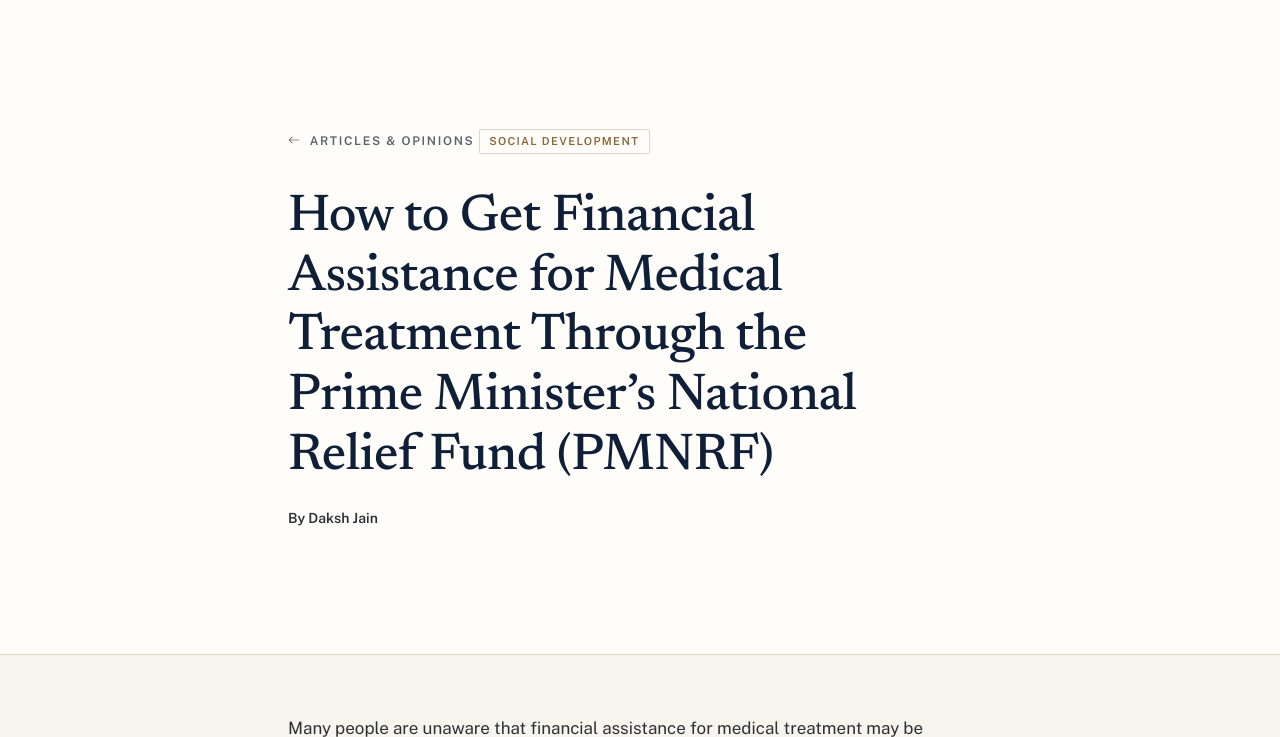
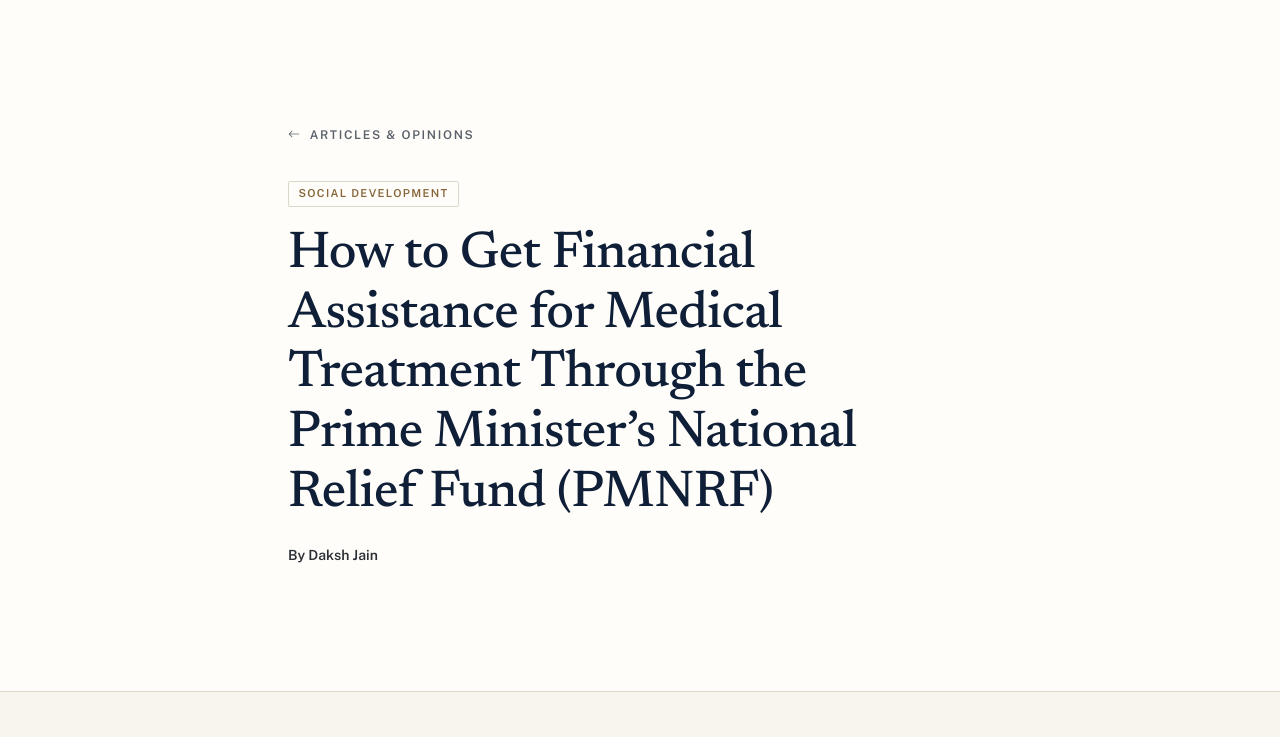
Before and after one commit to anuprjapati24-eng/Dakshjain, a PHP site: page /article.php?slug=pmnrf-medical-assistance in a window 1280 px wide. Shown: the part 85-822 px from the top of the page. Run offline with PHP 8.4, Linux system fonts and the light colour scheme.

Commit message:
Article page: put the back link on its own line
Co-Authored-By: Claude Opus 5.5 <noreply@anthropic.com>

```diff
--- a/assets/css/style.css
+++ b/assets/css/style.css
@@ -2170,7 +2170,8 @@ a.speech-cover:hover .speech-cover__play,
 }
 
 .article-back {
-    display: inline-flex;
+    display: flex;
+    width: fit-content;
     align-items: center;
     gap: 0.5rem;
     margin-bottom: 2rem;
```
